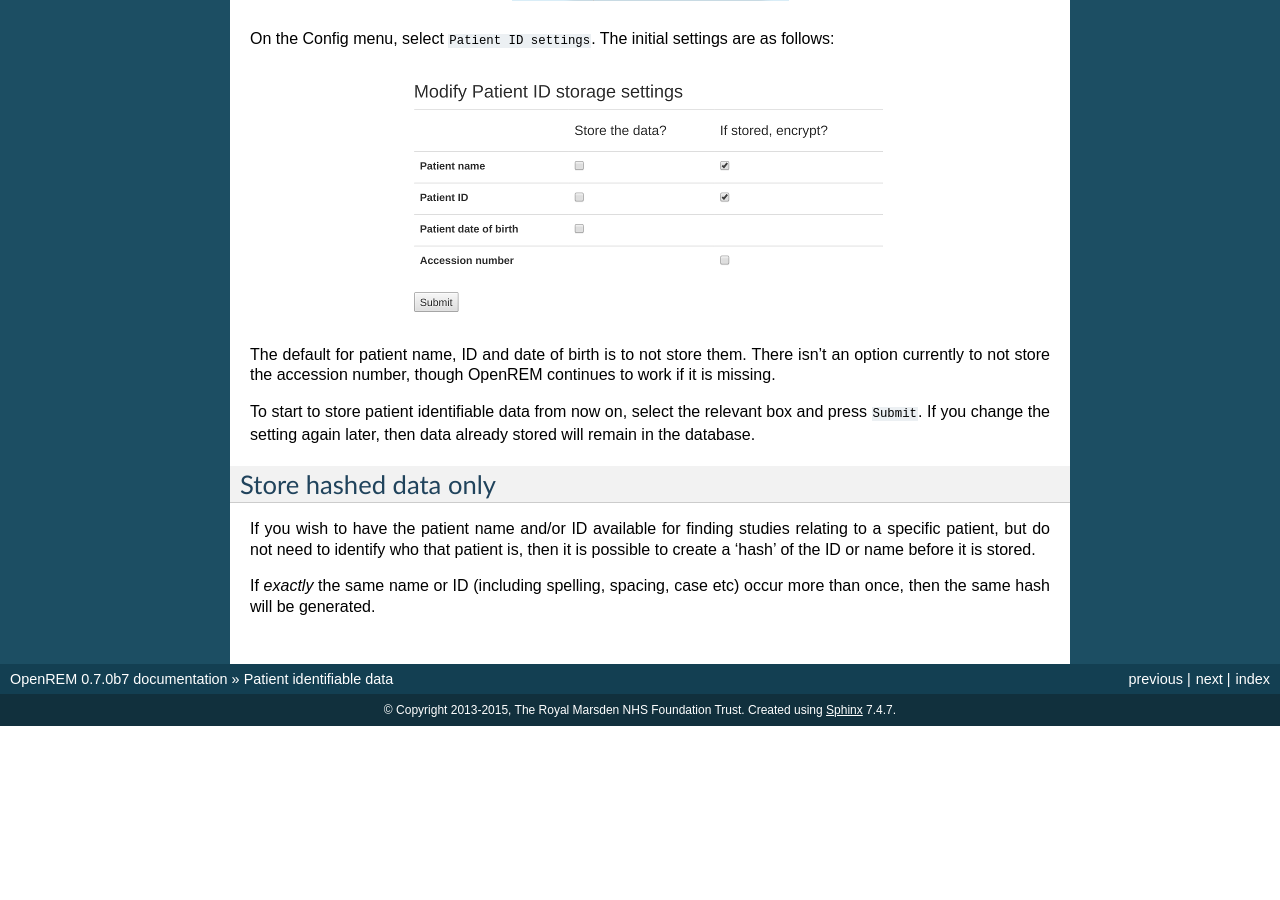
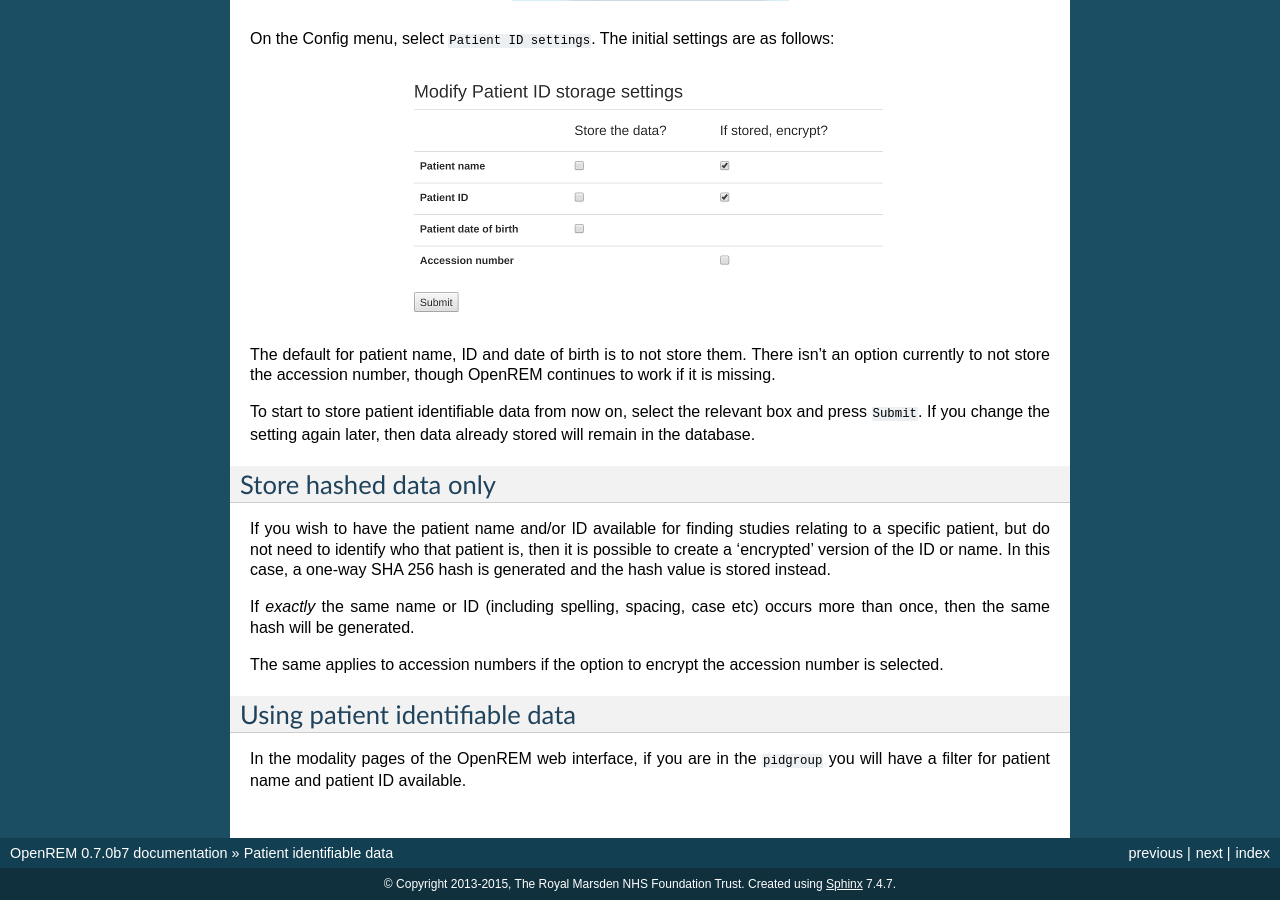
Before and after one commit to ckswilliams/modOpenREM, a Sphinx documentation site: the page built from docs/patientid.rst, in a window 1280 px wide and 900 px high, scrolled down 754 px. Built offline with Sphinx 7.4.7, drawn with Linux system fonts in a browser that asks for light colours; before the commit the page ends 1480 px from its top, so only the background shows below that; some of the changed text lies outside the part shown.

Commit message:
Added reference to encrypted, started how to use the data

```diff
--- a/docs/patientid.rst
+++ b/docs/patientid.rst
@@ -41,7 +41,16 @@
 ======================
 
 If you wish to have the patient name and/or ID available for finding studies relating to a specific patient, but do
-not need to identify who that patient is, then it is possible to create a 'hash' of the ID or name before it is stored.
+not need to identify who that patient is, then it is possible to create a 'encrypted' version of the ID or name. In this
+case, a one-way SHA 256 hash is generated and the hash value is stored instead.
 
-If *exactly* the same name or ID (including spelling, spacing, case etc) occur more than once, then the same hash
+If *exactly* the same name or ID (including spelling, spacing, case etc) occurs more than once, then the same hash
 will be generated.
+
+The same applies to accession numbers if the option to encrypt the accession number is selected.
+
+Using patient identifiable data
+===============================
+
+In the modality pages of the OpenREM web interface, if you are in the ``pidgroup`` you will have a filter for patient
+name and patient ID available.
```
